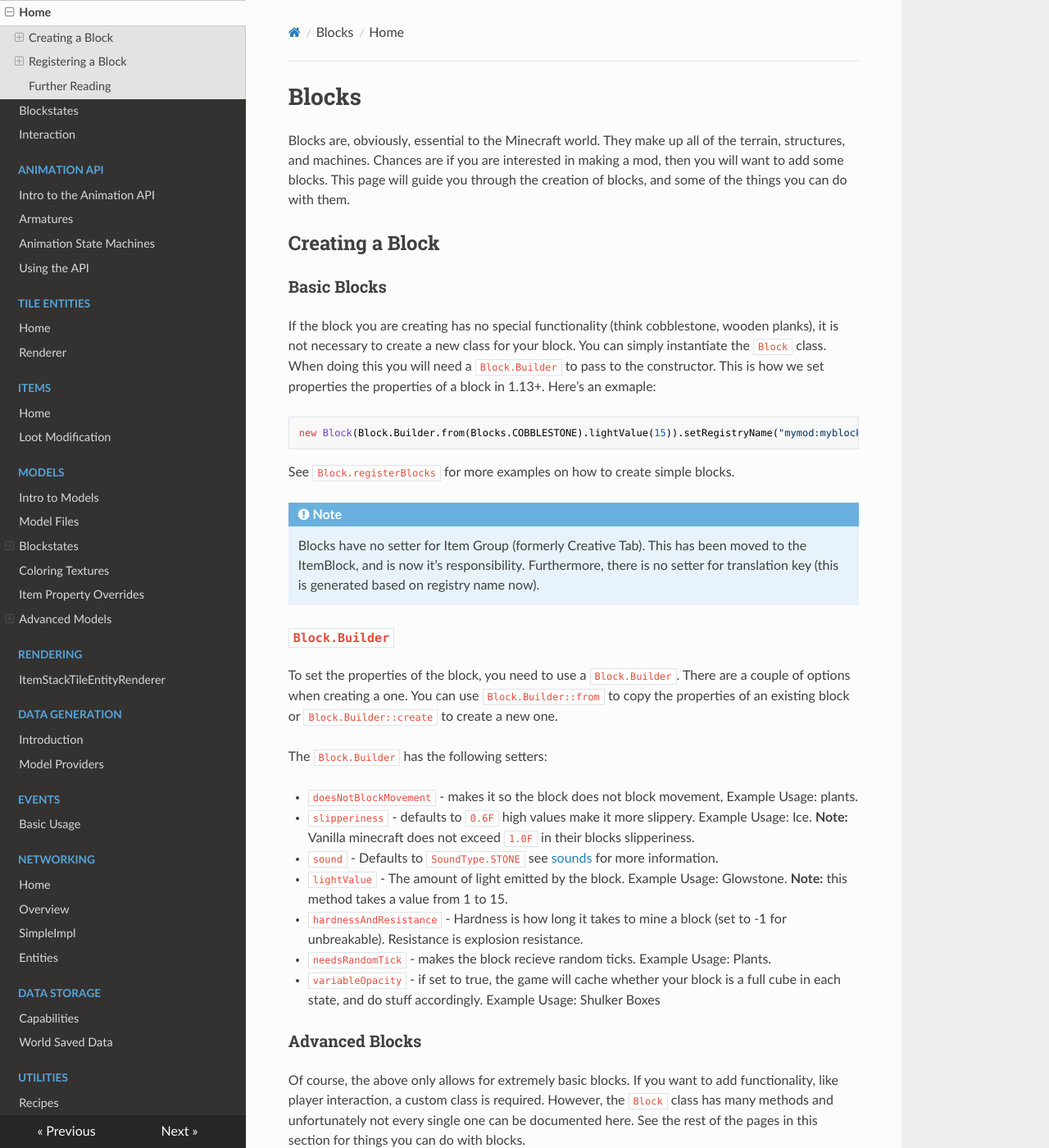
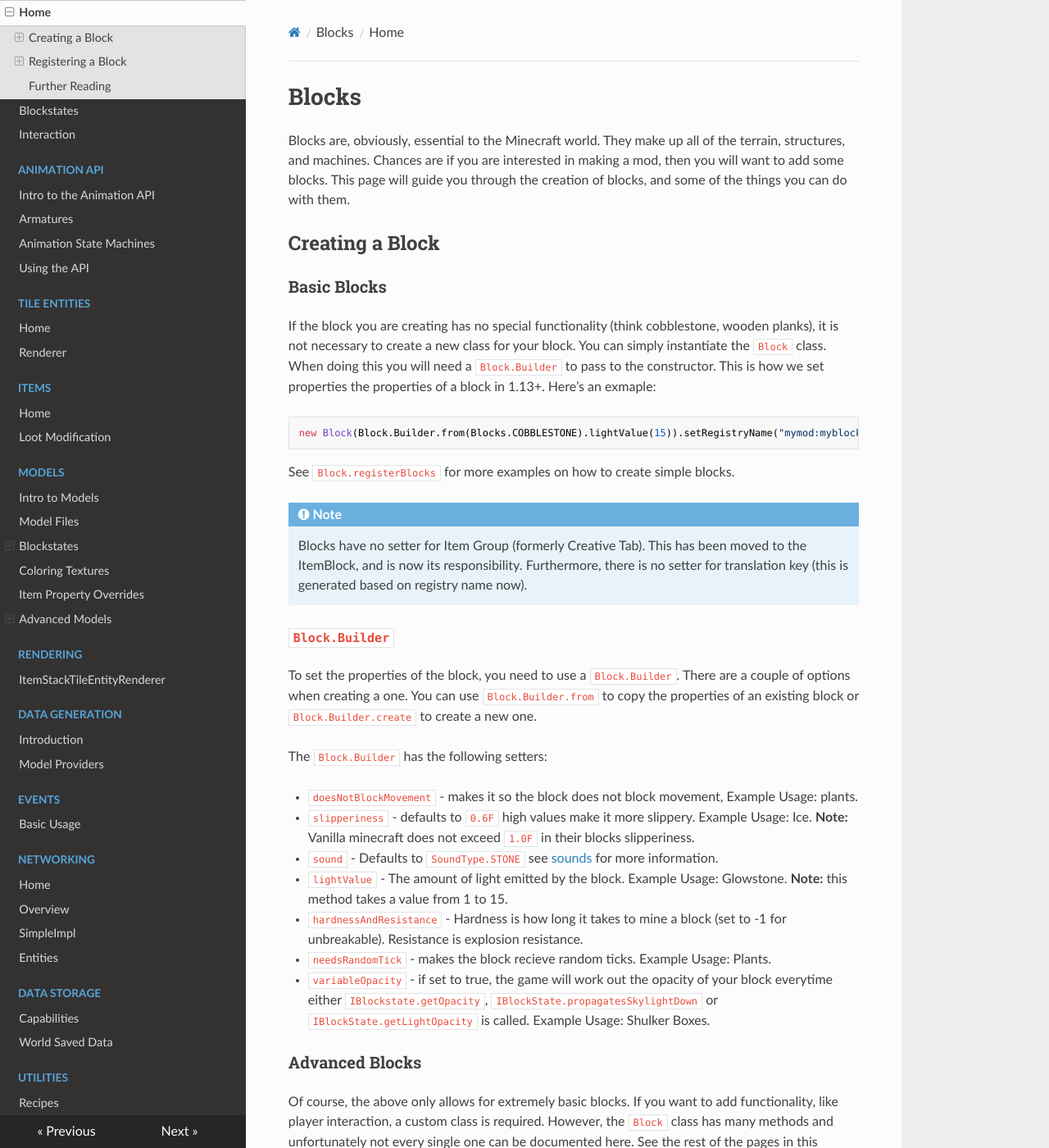
Before and after one commit to MinecraftForge/Documentation, an MkDocs documentation site: the page built from docs/blocks/blocks.md, in a window 1280 px wide and 1400 px high. Shown: the whole window at 82% size. Built offline with MkDocs 1.6.1, drawn with Linux system fonts in a browser that asks for light colours; nearby versions of some CDN libraries.

Commit message:
Ammends to fix problems

```diff
--- a/docs/blocks/blocks.md
+++ b/docs/blocks/blocks.md
@@ -18,10 +18,10 @@ See `Block.registerBlocks` for more examples on how to create simple blocks.
 
 !!! Note
 
-    Blocks have no setter for Item Group (formerly Creative Tab). This has been moved to the ItemBlock, and is now it's responsibility. Furthermore, there is no setter for translation key (this is generated based on registry name now).
+    Blocks have no setter for Item Group (formerly Creative Tab). This has been moved to the ItemBlock, and is now its responsibility. Furthermore, there is no setter for translation key (this is generated based on registry name now).
 
 ### `Block.Builder`
-To set the properties of the block, you need to use a `Block.Builder`. There are a couple of options when creating a one. You can use `Block.Builder::from` to copy the properties of an existing block or `Block.Builder::create` to create a new one.
+To set the properties of the block, you need to use a `Block.Builder`. There are a couple of options when creating a one. You can use `Block.Builder.from` to copy the properties of an existing block or `Block.Builder.create` to create a new one.
 
 The `Block.Builder` has the following setters:
 
@@ -31,7 +31,7 @@ The `Block.Builder` has the following setters:
   - `lightValue` - The amount of light emitted by the block. Example Usage: Glowstone. **Note:** this method takes a value from 1 to 15.
   - `hardnessAndResistance` - Hardness is how long it takes to mine a block (set to -1 for unbreakable). Resistance is explosion resistance.
   - `needsRandomTick` - makes the block recieve random ticks. Example Usage: Plants.
-  - `variableOpacity` - if set to true, the game will cache whether your block is a full cube in each state, and do stuff accordingly. Example Usage: Shulker Boxes
+  - `variableOpacity` - if set to true, the game will work out the opacity of your block everytime either `IBlockstate.getOpacity`, `IBlockState.propagatesSkylightDown` or `IBlockState.getLightOpacity` is called. Example Usage: Shulker Boxes.
 
 ### Advanced Blocks
 
```
